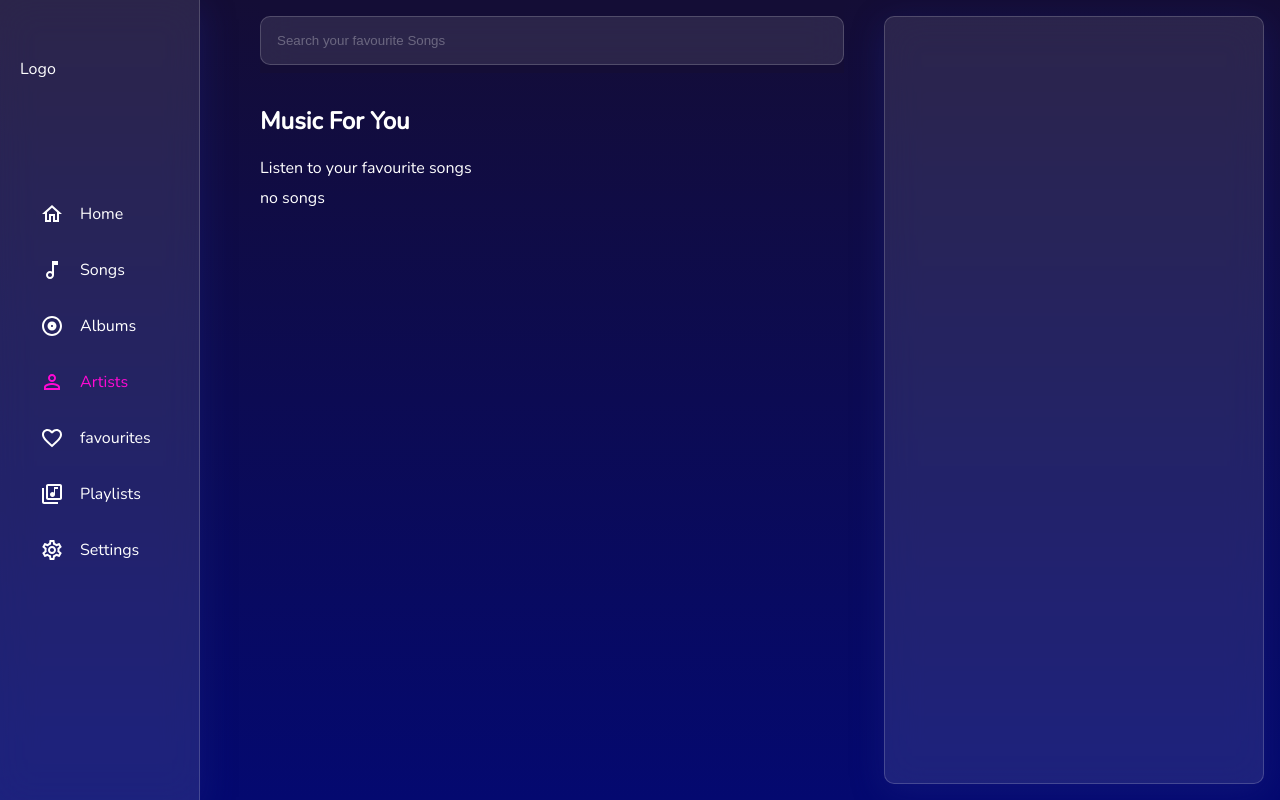
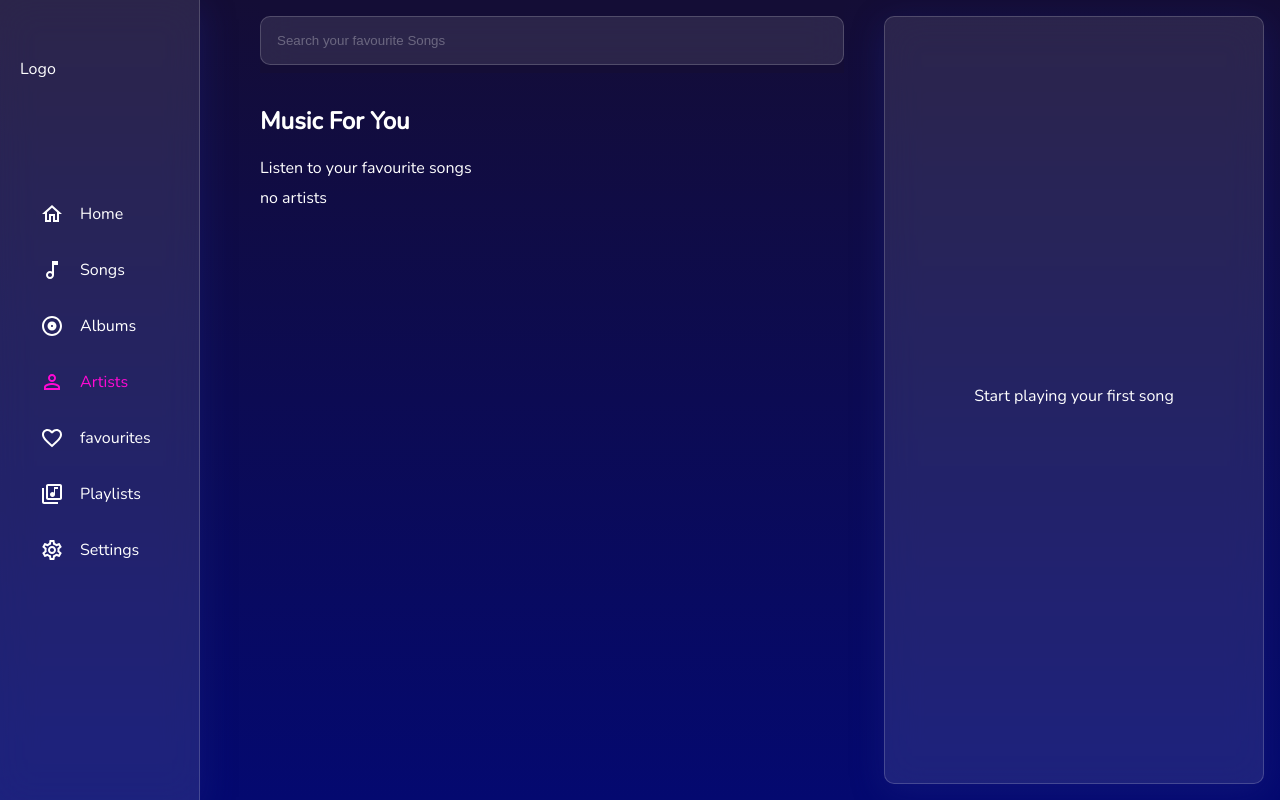
Before and after one commit to Akshay-Jayan3/Hoot, a React (Create React App) app: page /artists in a window 1280 px wide. Built offline with nearby package versions, Linux system fonts and the light colour scheme.

Commit message:
add conditional

```diff
--- a/src/components/ArtistList/index.js
+++ b/src/components/ArtistList/index.js
@@ -2,7 +2,7 @@ import React, { useContext } from "react";
 import styles from "./styles.module.scss";
 import FavoriteBorderOutlinedIcon from "@mui/icons-material/FavoriteBorderOutlined";
 
-const ArtistList = ({ artist, setSelectedMusicFile }) => {;
+const ArtistList = ({ artist, HandleFile }) => {;
     console.log(artist)
 
 
@@ -10,7 +10,7 @@ const ArtistList = ({ artist, setSelectedMusicFile }) => {;
     <div
       className={styles.wrapper}
       onClick={() => {
-        setSelectedMusicFile(artist);
+        HandleFile();
         // updateLastPlayed(track);
         // localStorage.setItem("lastplayed", JSON.stringify(track));
       }}
--- a/src/components/TrackList/index.js
+++ b/src/components/TrackList/index.js
@@ -3,23 +3,22 @@ import Track from "../Track";
 import styles from "./styles.module.scss";
 import ArtistList from "../ArtistList";
 
-const TrackList = ({ tracks, setSelectedMusicFile ,type}) => {
-  console.log(tracks)
-  console.log(type)
+const TrackList = ({ tracks, HandleFile ,type}) => {
   return (
     <div className={styles.trackContainer}>
-      <div className={styles.trackNo}><p>{tracks && tracks.length} songs found</p></div>
+      <div className={styles.trackNo}>
+        <p>{tracks && tracks.length} {type==="track" ? "songs found":type ==="artist" ? "artists found" :null}</p>
+      </div>
       {tracks && tracks?.length > 0
-        ? tracks?.map((track, i) => (
-          type==="track"?
-
-            <Track
-              track={track}
-              key={i}
-              setSelectedMusicFile={setSelectedMusicFile}
-            />: type==="artist" ?<ArtistList artist={track}
-            key={i}/>:<></>
-          ))
+        ? tracks?.map((track, i) =>
+            type === "track" ? (
+              <Track track={track} key={i} HandleFile={HandleFile} />
+            ) : type === "artist" ? (
+              <ArtistList artist={track} HandleFile={HandleFile} key={i} />
+            ) : (
+              <></>
+            )
+          )
         : "no songs"}
     </div>
   );
--- a/src/pages/Artists/index.js
+++ b/src/pages/Artists/index.js
@@ -7,11 +7,17 @@ import AudioPlayer from "../../components/AudioPlayer";
 
 const Artists = () => {
   const {metadData,artists} = useContext(MainContext)
-  const [selectedArtist,setSelectedArtist]=useState('')
-  console.log(artists)
+  const [selectedMusicFile,setSelectedMusicFile]=useState(null)
+  const [showArtists,setShowArtist]=useState(true)
+
   const filteredMetadata = metadData?.filter((item) => {
     return artists?.includes(item.artist);
   });
+
+  const HandleSelectArtist=()=>{
+    setShowArtist(!showArtists)
+  }
+
 
 
   return (
@@ -24,16 +30,21 @@ const Artists = () => {
         />
 
         <div className="songs-container">
-          {artists && artists?.length > 0 ? (
-            <TrackList tracks={artists} setSelectedMusicFile={selectedArtist} type={'artist'} />
+          {showArtists? artists && artists?.length > 0 ? (
+            <TrackList tracks={artists} HandleFile={HandleSelectArtist} type={'artist'} />
+          ) : (
+            <p>no artists</p>
+          ):filteredMetadata && filteredMetadata?.length > 0 ? (
+            <TrackList tracks={filteredMetadata} HandleFile={setSelectedMusicFile} type={'track'} />
           ) : (
             <p>no songs</p>
           )}
+
         </div>
       </div>
       <div className="currentMusic">
         <div className="musicCard">
-          {/* <AudioPlayer selectedMusicFile={selectedMusicFile} AllSongs={metadData} setSelectedMusicFile={setSelectedMusicFile}/> */}
+          <AudioPlayer selectedMusicFile={selectedMusicFile} AllSongs={metadData} setSelectedMusicFile={setSelectedMusicFile}/>
         </div>
       </div>
     </div>
--- a/src/pages/Songs/index.js
+++ b/src/pages/Songs/index.js
@@ -21,7 +21,7 @@ const Songs = () => {
 
         <div className="songs-container">
           {metadData && metadData.length > 0 ? (
-            <TrackList tracks={metadData} setSelectedMusicFile={setSelectedMusicFile} />
+            <TrackList tracks={metadData} HandleFile={setSelectedMusicFile} type={'track'} />
           ) : (
             <p>no songs</p>
           )}
```
